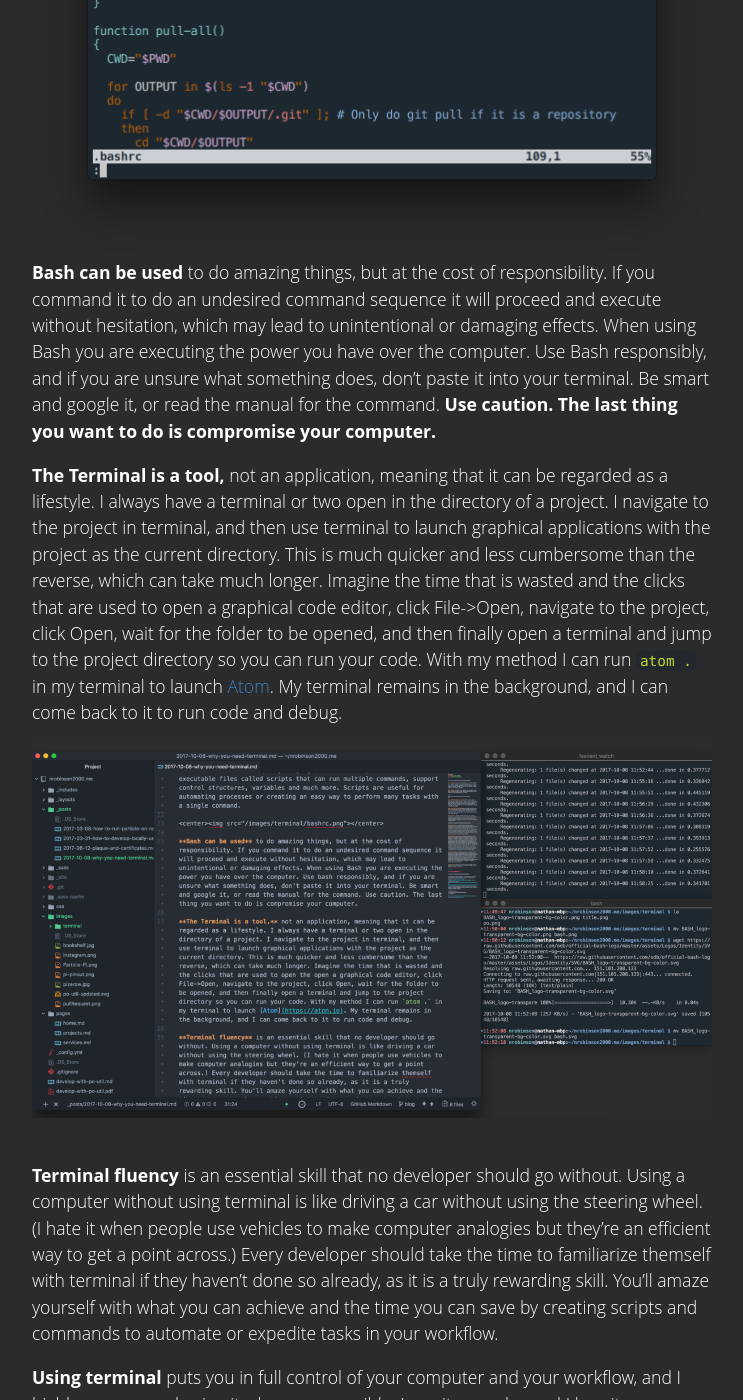
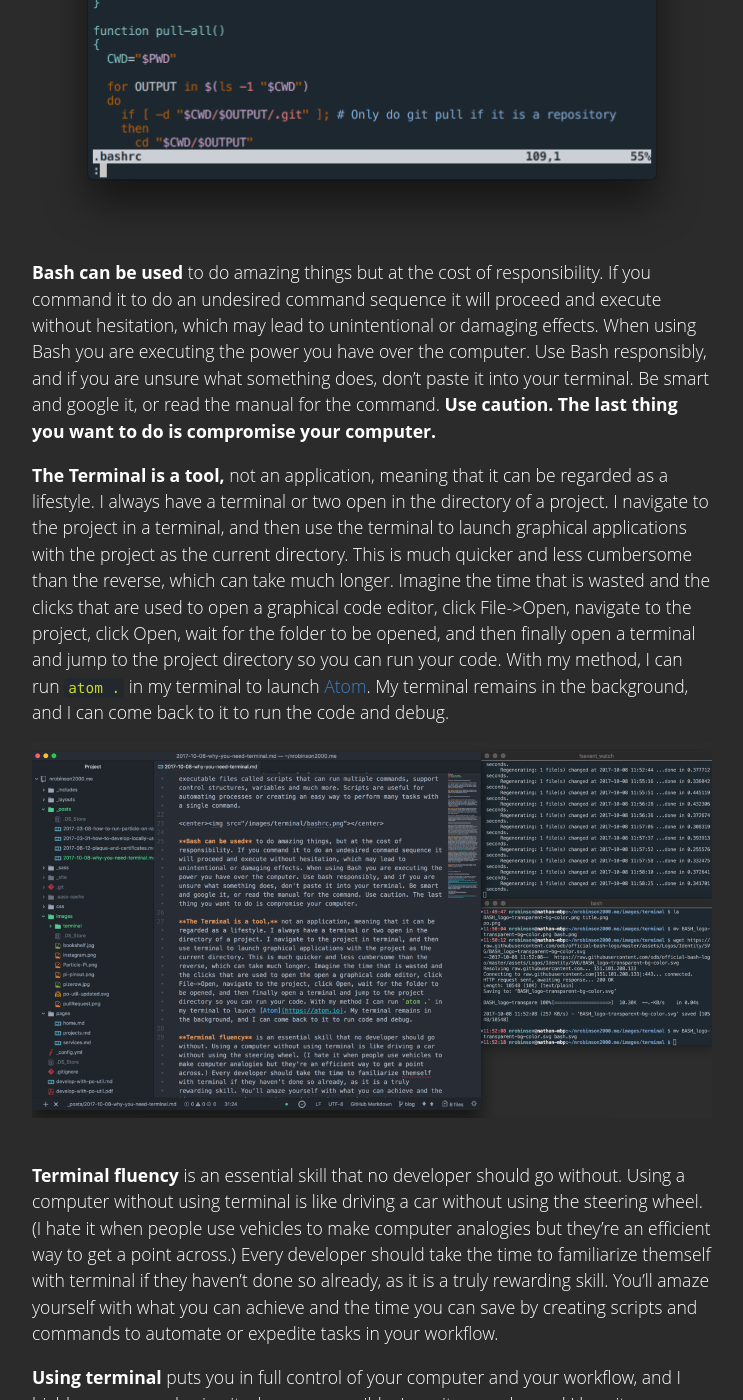
Before and after one commit to Willj221/nrobinson.me, a Jekyll site: the page built from _posts/2017-10-08-why-you-need-terminal.md, in a window 1280 px wide and 1400 px high, scrolled down 1909 px. Shown: the whole window, without its empty margins (268-1011 px from the left). Built offline with Jekyll 4.4.1, drawn with Linux system fonts in a browser that asks for light colours; some of the changed text lies outside the part shown.

Commit message:
at 08:18 of 2017-10-12

```diff
--- a/_posts/2017-10-08-why-you-need-terminal.md
+++ b/_posts/2017-10-08-why-you-need-terminal.md
@@ -22,16 +22,16 @@ date: "2017-10-08 10:32:37 -0400"
 
 <center><img src="/images/terminal/bashrc.png"></center>
 
-**Bash can be used** to do amazing things, but at the cost of responsibility. If you command it to do an undesired command sequence it will proceed and execute without hesitation, which may lead to unintentional or damaging effects. When using Bash you are executing the power you have over the computer. Use Bash responsibly, and if you are unsure what something does, don't paste it into your terminal. Be smart and google it, or read the manual for the command. **Use caution. The last thing you want to do is compromise your computer.**
+**Bash can be used** to do amazing things but at the cost of responsibility. If you command it to do an undesired command sequence it will proceed and execute without hesitation, which may lead to unintentional or damaging effects. When using Bash you are executing the power you have over the computer. Use Bash responsibly, and if you are unsure what something does, don't paste it into your terminal. Be smart and google it, or read the manual for the command. **Use caution. The last thing you want to do is compromise your computer.**
 
-**The Terminal is a tool,** not an application, meaning that it can be regarded as a lifestyle. I always have a terminal or two open in the directory of a project. I navigate to the project in terminal, and then use terminal to launch graphical applications with the project as the current directory. This is much quicker and less cumbersome than the reverse, which can take much longer. Imagine the time that is wasted and the clicks that are used to open a graphical code editor, click File->Open, navigate to the project, click Open, wait for the folder to be opened, and then finally open a terminal and jump to the project directory so you can run your code. With my method I can run `atom .` in my terminal to launch [Atom](https://atom.io). My terminal remains in the background, and I can come back to it to run code and debug.
+**The Terminal is a tool,** not an application, meaning that it can be regarded as a lifestyle. I always have a terminal or two open in the directory of a project. I navigate to the project in a terminal, and then use the terminal to launch graphical applications with the project as the current directory. This is much quicker and less cumbersome than the reverse, which can take much longer. Imagine the time that is wasted and the clicks that are used to open a graphical code editor, click File->Open, navigate to the project, click Open, wait for the folder to be opened, and then finally open a terminal and jump to the project directory so you can run your code. With my method, I can run `atom .` in my terminal to launch [Atom](https://atom.io). My terminal remains in the background, and I can come back to it to run the code and debug.
 
 <center><img src="/images/terminal/atom_1200px.png"></center>
 <br>
 
 **Terminal fluency** is an essential skill that no developer should go without. Using a computer without using terminal is like driving a car without using the steering wheel. (I hate it when people use vehicles to make computer analogies but they're an efficient way to get a point across.) Every developer should take the time to familiarize themself with terminal if they haven't done so already, as it is a truly rewarding skill. You'll amaze yourself with what you can achieve and the time you can save by creating scripts and commands to automate or expedite tasks in your workflow.
 
-**Using terminal** puts you in full control of your computer and your workflow, and I highly recommend using it whenever possible. I use it everyday and I love it.
+**Using terminal** puts you in full control of your computer and your workflow, and I highly recommend using it whenever possible. I use it every day and I love it.
 
 ---------
 
```
Also changed, not shown: other parts of _posts/2017-10-08-why-you-need-terminal.md (+1 -1 lines).
